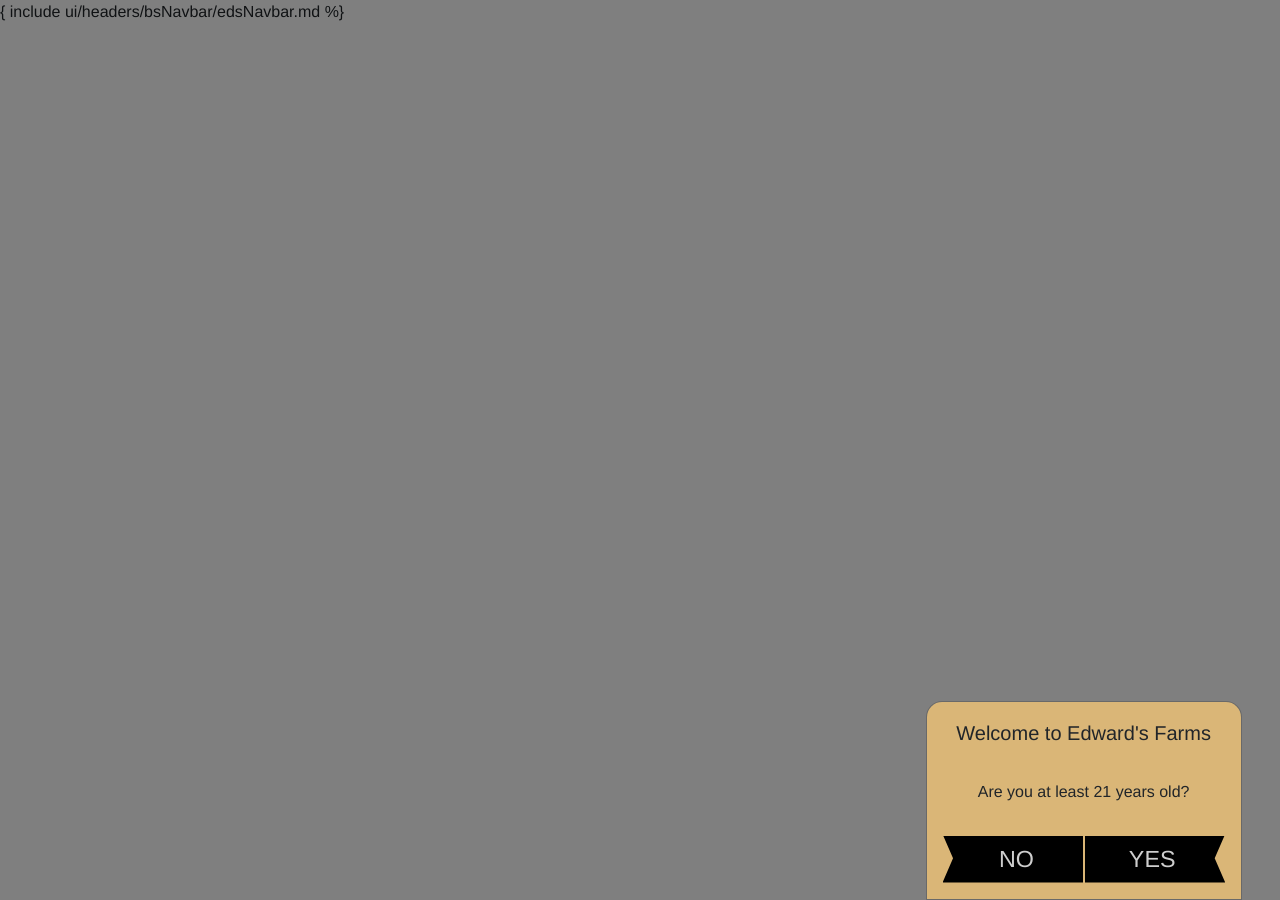
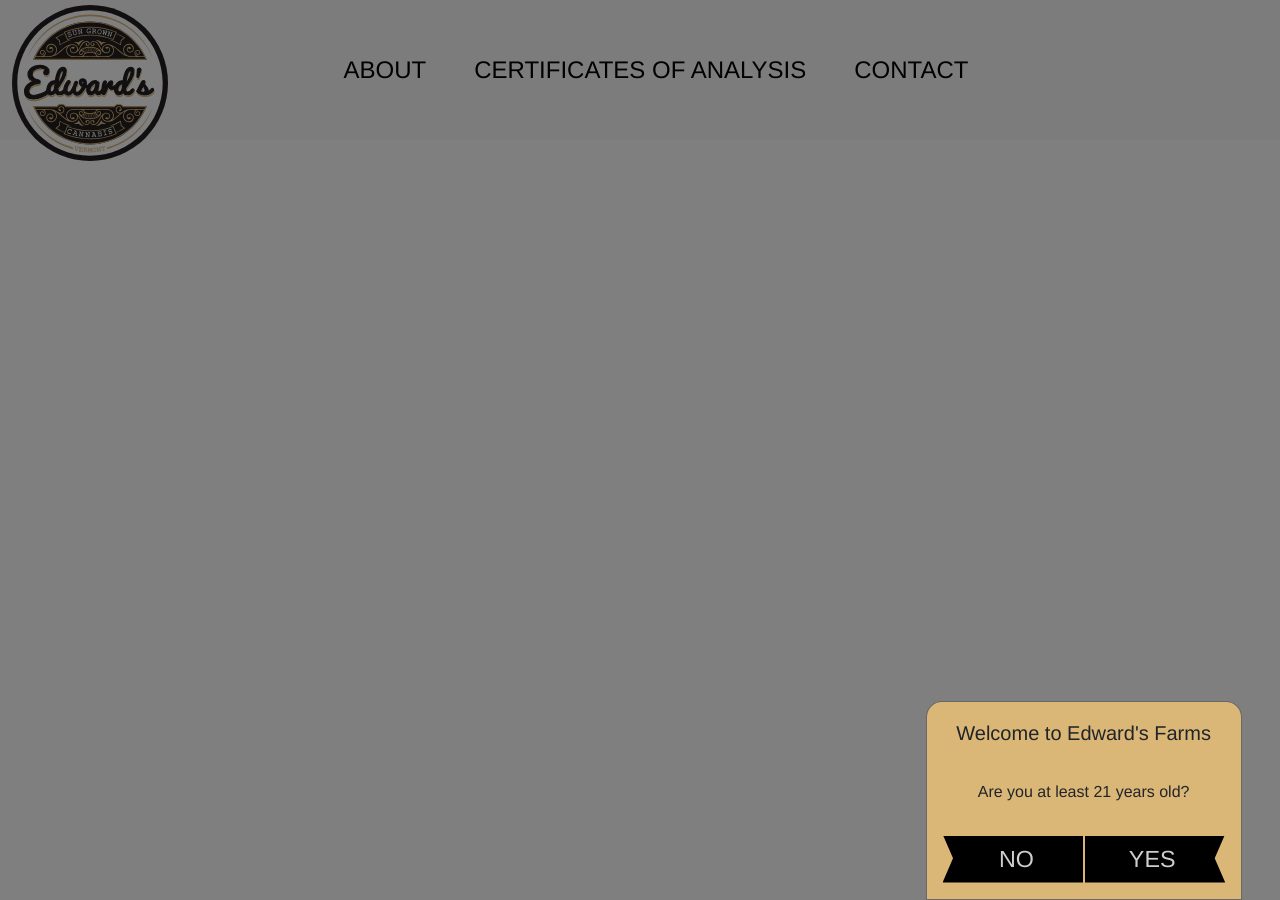
Before and after one commit to edwardsFarm/info, a Jekyll site: the page built from index_pg.md, in a window 1280 px wide. Built offline with Jekyll 4.4.1, drawn with Linux system fonts in a browser that asks for light colours.

Commit message:
turn on include in BASE.html

```diff
--- a/_layouts/BASE.html
+++ b/_layouts/BASE.html
@@ -38,7 +38,7 @@
     </style>
   </head>
   <body id="baseBody">
-{ include  ui/headers/bsNavbar/edsNavbar.md %}
+{% include  ui/headers/bsNavbar/edsNavbar.md %}
     <main id="baseMain">
 {{ content }}
     </main>
```
